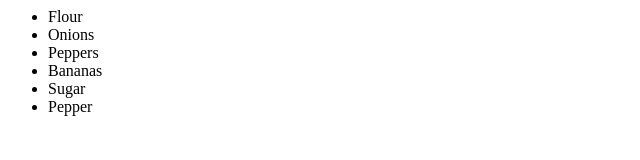
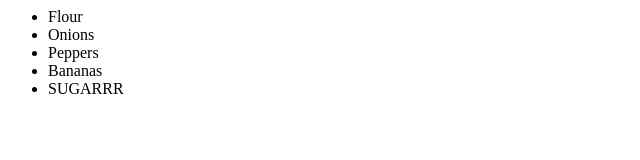
Before and after one commit to cluelesprogrammer/shoppinglist, a plain HTML site: page index.html in a window 1280 px wide. Shown: the whole page, without its empty margins (0-640 px from the left). Drawn offline with Linux system fonts and the light colour scheme.

Commit message:
Excited about sugar

```diff
--- a/index.html
+++ b/index.html
@@ -6,8 +6,8 @@
 				<li> Onions </li>
 				<li> Peppers </li>
 				<li> Bananas </li>
-				<li> Sugar </li>
-				<li> Pepper </li>
+				<li>SUGARRR</li>
+
 		</ul>
 	</body>
 </html>
```
